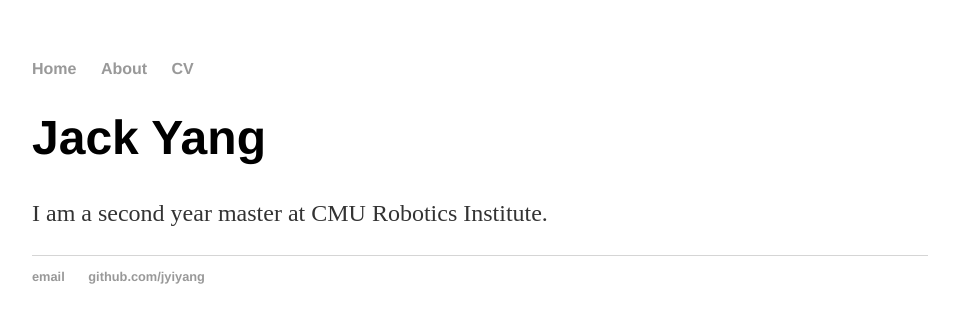
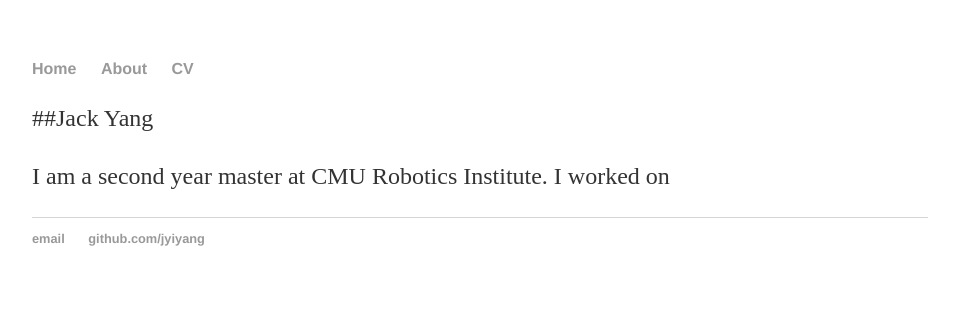
Before and after one commit to jyiyang/backup.github.io, a Jekyll site: the page built from index.md, in a window 1280 px wide. Shown: the top 323 px of the page, without its empty margins (160-1119 px from the left). Built offline with Jekyll 4.4.1, drawn with Linux system fonts in a browser that asks for light colours; our own code applies the rules of GitHub Pages for plain Markdown files; part of the change alters nothing that is shown.

Commit message:
Added index md

```diff
--- a/index.html
+++ b/index.html
@@ -5,4 +5,4 @@ title: Jack Yang
 <div class="blurb">
 	<h1>Jack Yang</h1>
 	<p>I am a second year master at CMU Robotics Institute. </a></p>
-</div><!-- /.blurb -->
+</div>
--- /dev/null
+++ b/index.md
@@ -0,0 +1,3 @@
+##Jack Yang
+
+I am a second year master at CMU Robotics Institute. I worked on
```
